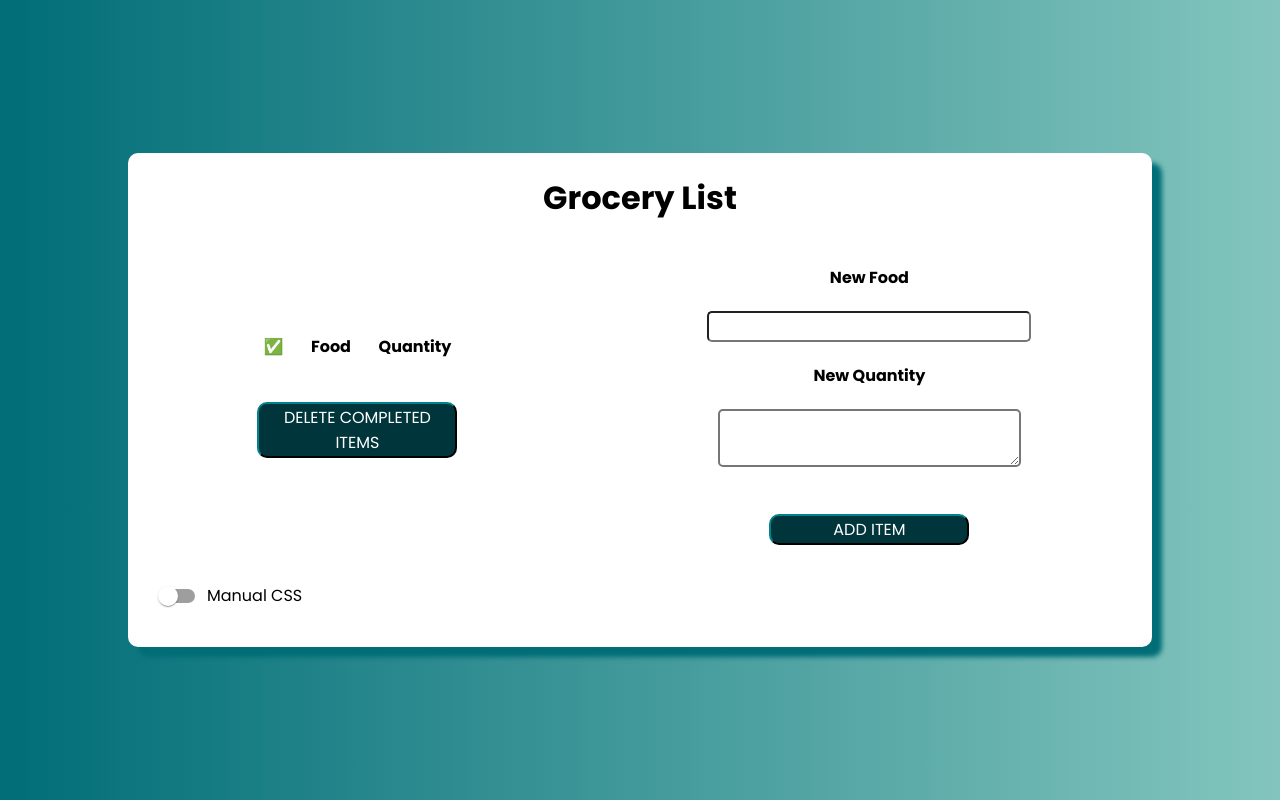
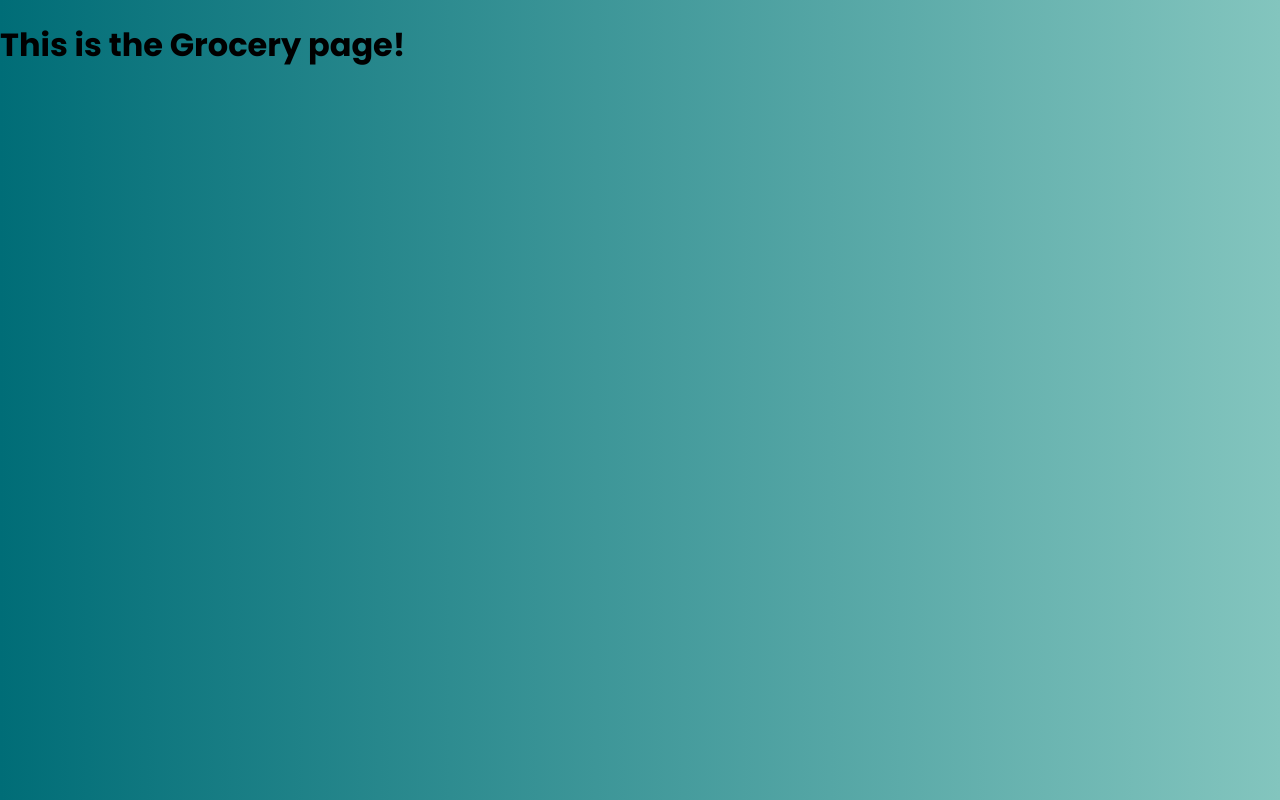
Before and after one commit to nmpham2/hack-at-uci-react-intro, a React (Create React App) app: page /grocery in a window 1280 px wide. Built offline with nearby package versions, Linux system fonts and the light colour scheme.

Commit message:
starter code for react demo

```diff
--- a/src/App.js
+++ b/src/App.js
@@ -18,6 +18,7 @@ function App() {
       <Routes>
         <Route path="/" element={<Todo />} />
         <Route path="/todo" element={<Todo />} />
+        {/**TODO: Add route to Grocery page here*/}
         <Route path="/grocery" element={<Grocery />} />
         <Route path="*" element={<Navigate to="/" />} />
       </Routes>
--- a/src/pages/Grocery.js
+++ b/src/pages/Grocery.js
@@ -12,7 +12,8 @@ const groceryList = {
 };
 
 function Grocery() {
-  return <Home listType={groceryList} />;
+  // TODO: Reuse the Home component to render the list view
+  return <h1>This is the Grocery page!</h1>;
 }
 
 export default Grocery;
--- a/src/pages/Todo.js
+++ b/src/pages/Todo.js
@@ -12,7 +12,8 @@ const todoList = {
 };
 
 function Todo() {
-  return <Home listType={todoList} />;
+  // TODO: Reuse the Home component to render the list view
+  return <h1>This is the Todo page!</h1>;
 }
 
 export default Todo;
--- a/src/views/ListComponents/List.js
+++ b/src/views/ListComponents/List.js
@@ -16,56 +16,49 @@ function List(props) {
 
   /*
     Here, we are storing our rows as a list which we will later iterate through
-    and display in our table. We are also storing col1 and col2 as Strings (these
+    and display in our table. We are also storing addCol1 and addCol2 as Strings (these
     are used in our addItem function to store the values the user inputs). The
     rowsToDelete variable is used to store rows the user selects.
   */
   const [rows, setRows] = useState([]);
-  const [col1, setCol1] = useState("");
-  const [col2, setCol2] = useState("");
+  const [addCol1, setAddCol1] = useState("");
+  const [addCol2, setAddCol2] = useState("");
   const [rowsToDelete, setRowsToDelete] = useState([]);
 
   function addItem() {
     /*
-      This function adds a new entry into our rows variable using the
-      values that are inputted into the addItem form. The syntax may look a bit
-      funky, but basically we are appending the {col1: col1, col2: col2} object
-      into what we already are storing in our rows. We reset col1 and col2 to
-      be empty after we've added our value.
+      TODO: This function adds a new entry into our rows variable using the
+      values that are inputted into the addItem form.
+
+      (3 lines of code)
+
+      HINT: You need to use setRows to change the rows on the table
     */
-    setRows((rows) => [...rows, { col1: col1, col2: col2 }]);
-    setCol1("");
-    setCol2("");
   }
 
   function onSelect(row) {
     /*
-      This function handles what occurs when a user selects a row in the
+      TODO: This function handles what occurs when a user selects a row in the
       table.
+
+      (~7 lines of code)
+
+      HINT: Selecting rows indicate that we want to potentially delete items in our list.
+      Use rowsToDelete and setRowsToDelete to track which items are selected.
     */
-    let index = rowsToDelete.indexOf(row);
-    if (index === -1) {
-      // If the value is not in rowsToDelete already, we add it
-      setRowsToDelete((rowsToDelete) => [...rowsToDelete, row]);
-    } else {
-      // If the value is already in rowsToDelete, we remove it
-      rowsToDelete.splice(index, 1);
-      setRowsToDelete(
-        rowsToDelete.filter((row) => !rowsToDelete.includes(row))
-      );
-    }
   }
 
   function onDelete() {
     /*
-      This function handles what occurs when a user selects the
+      TODO: This function handles what occurs when a user selects the
       delete button. It removes the items that the user selected from our
       rows variable which causes a re-render and removes the rows from
-      our table. We reset rowsToDelete after to make sure we don't try
-      to delete an already deleted row.
+      our table.
+
+      (2 lines of code)
+
+      HINT: You need to use setRows to change the rows on the table
     */
-    setRows(rows.filter((item) => !rowsToDelete.includes(item)));
-    setRowsToDelete([]);
   }
 
   return (
@@ -84,7 +77,7 @@ function List(props) {
             <tbody>
               {rows.map((item) => {
                 return (
-                  <tr key={item.col1}>
+                  <tr key={item.addCol1}>
                     <td>
                       <input
                         type="checkbox"
@@ -92,8 +85,8 @@ function List(props) {
                         onClick={() => onSelect(item)}
                       />
                     </td>
-                    <td>{item.col1}</td>
-                    <td>{item.col2}</td>
+                    <td>{item.addCol1}</td>
+                    <td>{item.addCol2}</td>
                   </tr>
                 );
               })}
@@ -114,18 +107,18 @@ function List(props) {
               <h4>New {header1}</h4>
               <input
                 type="text"
-                value={col1}
+                value={addCol1}
                 onChange={(event) => {
-                  setCol1(event.target.value);
+                  setAddCol1(event.target.value);
                 }}
               />
             </div>
             <div>
               <h4>New {header2}</h4>
               <textarea
-                value={col2}
+                value={addCol2}
                 onChange={(event) => {
-                  setCol2(event.target.value);
+                  setAddCol2(event.target.value);
                 }}
               />
             </div>
--- a/src/views/MaterialListComponents/MaterialList.js
+++ b/src/views/MaterialListComponents/MaterialList.js
@@ -27,56 +27,49 @@ function MaterialList(props) {
 
   /*
     Here, we are storing our rows as a list which we will later iterate through
-    and display in our table. We are also storing col1 and col2 as Strings (these
+    and display in our table. We are also storing addCol1 and addCol2 as Strings (these
     are used in our addItem function to store the values the user inputs). The
     rowsToDelete variable is used to store rows the user selects.
   */
   const [rows, setRows] = useState([]);
-  const [col1, setCol1] = useState("");
-  const [col2, setCol2] = useState("");
+  const [addCol1, setAddCol1] = useState("");
+  const [addCol2, setAddCol2] = useState("");
   const [rowsToDelete, setRowsToDelete] = useState([]);
 
   function addItem() {
     /*
-      This function adds a new entry into our rows variable using the
-      values that are inputted into the addItem form. The syntax may look a bit
-      funky, but basically we are appending the {col1: col1, col2: col2} object
-      into what we already are storing in our rows. We reset col1 and col2 to
-      be empty after we've added our value.
+      TODO: This function adds a new entry into our rows variable using the
+      values that are inputted into the addItem form.
+
+      (3 lines of code)
+
+      HINT: You need to use setRows to change the rows on the table
     */
-    setRows((rows) => [...rows, { col1: col1, col2: col2 }]);
-    setCol1("");
-    setCol2("");
   }
 
   function onSelect(row) {
     /*
-      This function handles what occurs when a user selects a row in the
+      TODO: This function handles what occurs when a user selects a row in the
       table.
+
+      (~7 lines of code)
+
+      HINT: Selecting rows indicate that we want to potentially delete items in our list.
+      Use rowsToDelete and setRowsToDelete to track which items are selected.
     */
-    let index = rowsToDelete.indexOf(row);
-    if (index === -1) {
-      // If the value is not in rowsToDelete already, we add it
-      setRowsToDelete((rowsToDelete) => [...rowsToDelete, row]);
-    } else {
-      // If the value is already in rowsToDelete, we remove it
-      rowsToDelete.splice(index, 1);
-      setRowsToDelete(
-        rowsToDelete.filter((row) => !rowsToDelete.includes(row))
-      );
-    }
   }
 
   function onDelete() {
     /*
-      This function handles what occurs when a user selects the
+      TODO: This function handles what occurs when a user selects the
       delete button. It removes the items that the user selected from our
       rows variable which causes a re-render and removes the rows from
-      our table. We reset rowsToDelete after to make sure we don't try
-      to delete an already deleted row.
+      our table.
+
+      (2 lines of code)
+
+      HINT: You need to use setRows to change the rows on the table
     */
-    setRows(rows.filter((item) => !rowsToDelete.includes(item)));
-    setRowsToDelete([]);
   }
 
   return (
@@ -94,19 +87,19 @@ function MaterialList(props) {
               <TableHead>
                 <TableRow>
                   <TableCell>✅</TableCell>
-                  <TableCell>{header1}</TableCell>
-                  <TableCell>{header2}</TableCell>
+                  <TableCell>Not a good header</TableCell>
+                  <TableCell>Also not a good header</TableCell>
                 </TableRow>
               </TableHead>
               <TableBody>
                 {rows.map((item) => {
                   return (
-                    <TableRow key={item.col1}>
+                    <TableRow key={item.addCol1}>
                       <TableCell>
                         <Checkbox onClick={() => onSelect(item)} />
                       </TableCell>
-                      <TableCell>{item.col1}</TableCell>
-                      <TableCell>{item.col2}</TableCell>
+                      <TableCell>{item.addCol1}</TableCell>
+                      <TableCell>{item.addCol2}</TableCell>
                     </TableRow>
                   );
                 })}
@@ -125,17 +118,17 @@ function MaterialList(props) {
         <Stack spacing={4} alignItems="center" flexGrow="1">
           <h4>New {header1}</h4>
           <Input
-            value={col1}
+            value={addCol1}
             onChange={(event) => {
-              setCol1(event.target.value);
+              setAddCol1(event.target.value);
             }}
           />
           <h4>New {header2}</h4>
           <TextField
             multiline
-            value={col2}
+            value={addCol2}
             onChange={(event) => {
-              setCol2(event.target.value);
+              setAddCol2(event.target.value);
             }}
           />
           <Button
```
